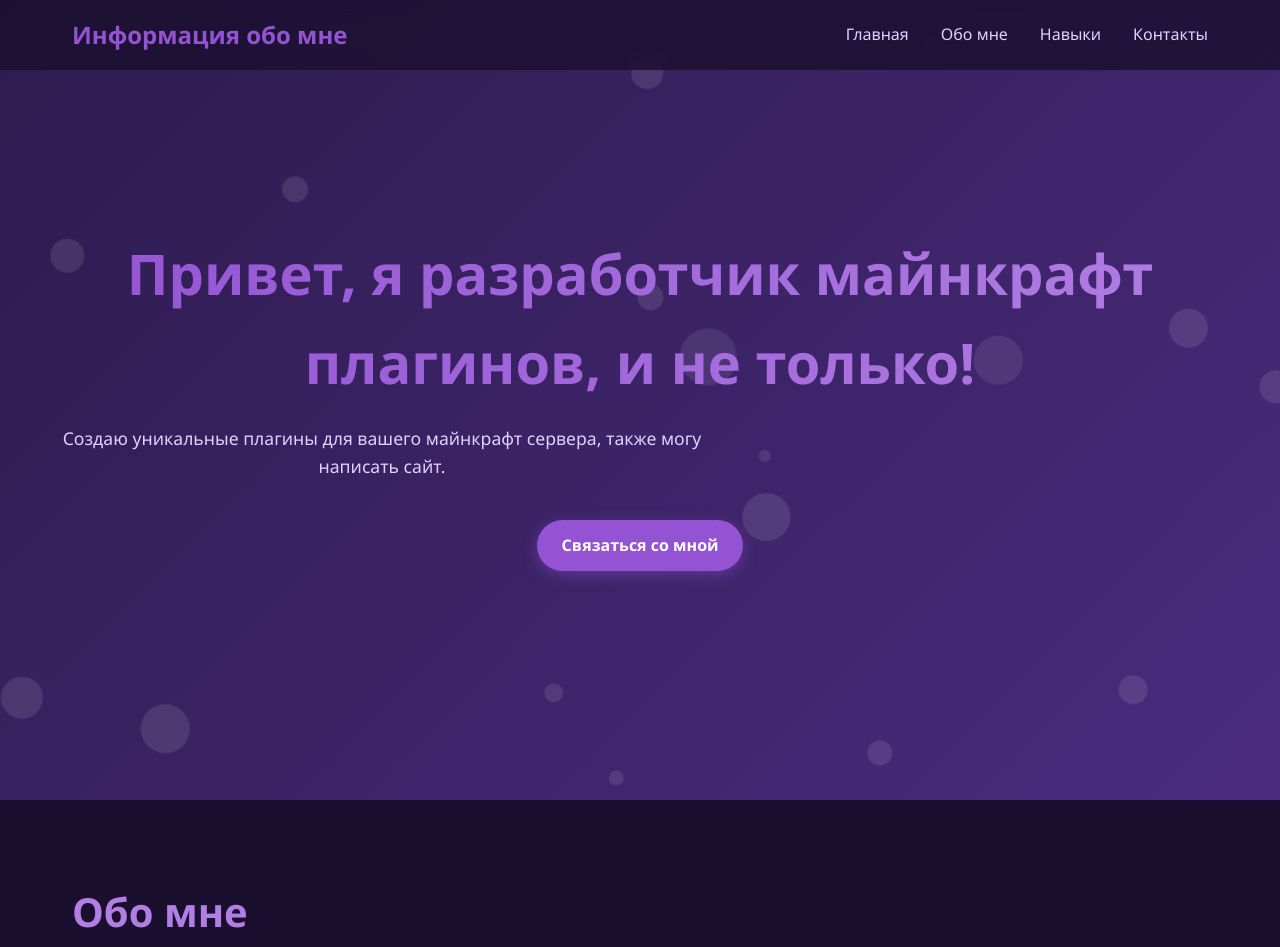
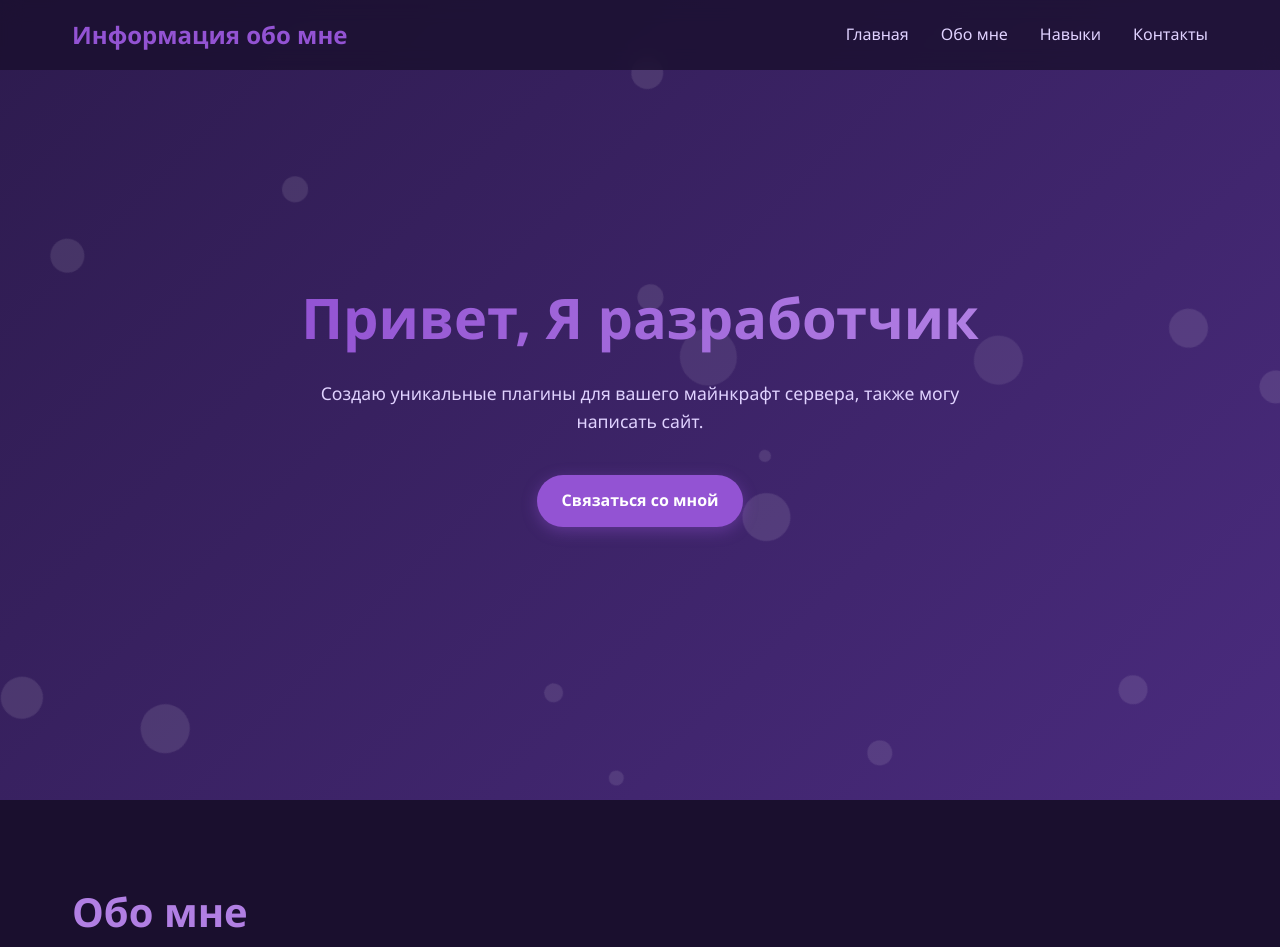
Before and after one commit to matveykacoderss/Project-, a plain HTML site: page index.html in a window 1280 px wide. Shown: the top 947 px of the page. Drawn offline with Linux system fonts and the light colour scheme.

Commit message:
Update index.html

```diff
--- a/index.html
+++ b/index.html
@@ -522,7 +522,7 @@
             <!-- Динамические элементы фона будут созданы с помощью JavaScript -->
         </div>
         <div class="header-content">
-            <h1>Привет, я разработчик майнкрафт плагинов, и не только!</h1>
+            <h1>Привет, Я разработчик</h1>
             <p>Создаю уникальные плагины для вашего майнкрафт сервера, также могу написать сайт.</p>
             <a href="#contact" class="btn">Связаться со мной</a>
         </div>
```
